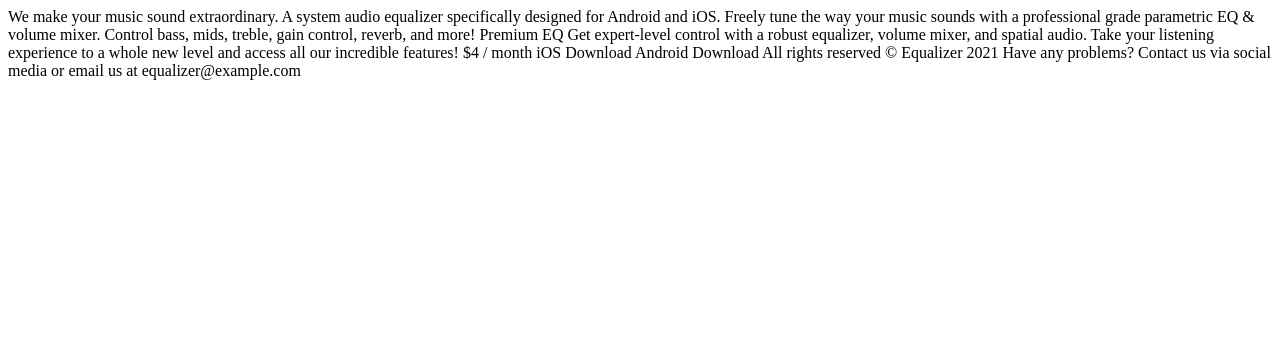
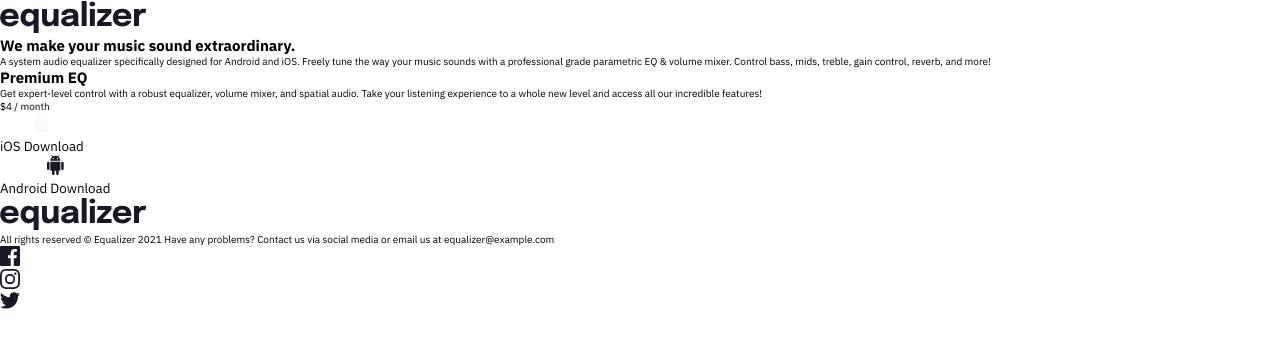
Before and after one commit to piushbhandari/Equalizer-landing-page, a plain HTML site: page index.html in a window 1280 px wide. Drawn offline with Linux system fonts and the light colour scheme.

Commit message:
startup done

```diff
--- a/index.html
+++ b/index.html
@@ -9,14 +9,78 @@
     <title>>__></title>
   </head>
   <body>
-    We make your music sound extraordinary. A system audio equalizer
-    specifically designed for Android and iOS. Freely tune the way your music
-    sounds with a professional grade parametric EQ & volume mixer. Control bass,
-    mids, treble, gain control, reverb, and more! Premium EQ Get expert-level
-    control with a robust equalizer, volume mixer, and spatial audio. Take your
-    listening experience to a whole new level and access all our incredible
-    features! $4 / month iOS Download Android Download All rights reserved ©
-    Equalizer 2021 Have any problems? Contact us via social media or email us at
-    equalizer@example.com
+    <nav class="nav">
+      <img src="./assets/logo.svg" alt="equalizer" />
+    </nav>
+
+    <main class="main">
+      <section class="section-hero">
+        <h1 class="section-hero__title">
+          We make your music sound extraordinary.
+        </h1>
+        <p class="section-hero__description">
+          A system audio equalizer specifically designed for Android and iOS.
+          Freely tune the way your music sounds with a professional grade
+          parametric EQ & volume mixer. Control bass, mids, treble, gain
+          control, reverb, and more!
+        </p>
+      </section>
+      <section class="section-facts">
+        <div class="section-facts__imgbox section-facts__imgbox--1"></div>
+        <div class="section-facts__textbox">
+            <h2 class="section-facts__title">Premium EQ</h2>
+            <p class="section-facts__desc">Get expert-level control with a robust equalizer, volume mixer,
+                and spatial audio. Take your listening experience to a whole new level and
+                access all our incredible features!</p>
+                <p class="section-facts__price">
+                    $4 <span>/ month</span>
+                </p>
+                <ul class="section-facts__download-links">
+                    <li><button class="section-facts__link section-facts__link--ios">
+                        <img src="./assets/icon-apple.svg" alt="icon-apple">
+                        <p>iOS Download</p>
+                    </button></li>
+                    <li><button class="section-facts__link section-facts__link--android">
+                        <img src="./assets/icon-android.svg" alt="icon-android">
+                        <p>Android Download</p>
+                    </button></li>
+                </ul>
+        </div>
+      </section>
+    </main>
+
+    <div class="footer">
+        <div class="footer__cont">
+            <img src="./assets/logo.svg" alt="equalizer">
+        </div>
+        <p class="footer__description">All rights reserved © Equalizer 2021
+            Have any problems? Contact us via
+            social media or email us at <span>equalizer@example.com</span>
+        </p>
+        <ul class="footer__social-icons">
+            <li>
+
+
+            <a href="#" class="footer__social-icon">
+                <img src="./assets/icon-facebook.svg" alt="icon-facebook">
+            </a>
+        </li>
+        <li>
+
+        </li>
+            <a href="#" class="footer__social-icon">
+                <img src="./assets/icon-instagram.svg" alt="icon-instagram">
+            </a>
+        </li>
+        <li>
+            <a href="#" class="footer__social-icon">
+                <img src="./assets/icon-twitter.svg" alt="icon-twitter">
+            </a>
+        </li>
+        </ul>
+    </footer>
+
+
+
   </body>
 </html>
--- a/styles.css
+++ b/styles.css
@@ -0,0 +1,58 @@
+@import url("https://fonts.googleapis.com/css2?family=IBM+Plex+Sans:ital,wght@0,100;0,200;0,300;0,400;0,500;0,600;0,700;1,100;1,200;1,300;1,400;1,500;1,600;1,700&display=swap");
+* {
+  padding: 0;
+  margin: 0;
+  box-sizing: border-box;
+  font-family: "IBM Plex Sans", sans-serif;
+}
+
+html {
+  font-size: 62.5%;
+}
+
+li {
+  list-style-type: none;
+}
+
+a {
+  text-decoration: none;
+}
+button {
+  border: none;
+  background: transparent;
+  cursor: pointer;
+}
+a,
+button {
+  transition: 0.3s ease-in-out;
+}
+.flex {
+  display: flex;
+}
+.flex-center {
+  display: flex;
+  justify-content: center;
+  align-items: center;
+}
+.flex-between {
+  display: flex;
+  justify-content: space-between;
+  align-items: center;
+}
+.flex-column {
+  display: flex;
+  flex-direction: column;
+}
+.align-center {
+  display: flex;
+  align-items: center;
+}
+.fit-image {
+  height: 100%;
+  width: 100%;
+  object-fit: cover;
+}
+body {
+  min-height: 100vh;
+
+}
```
Also changed, not shown: 1 other file.
